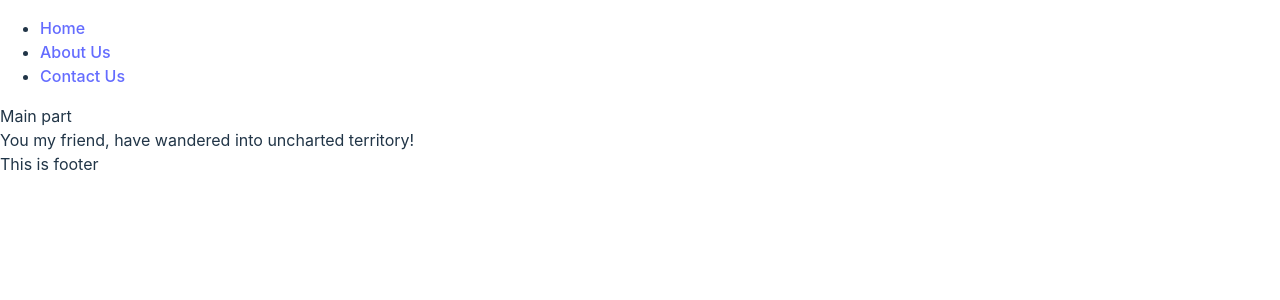
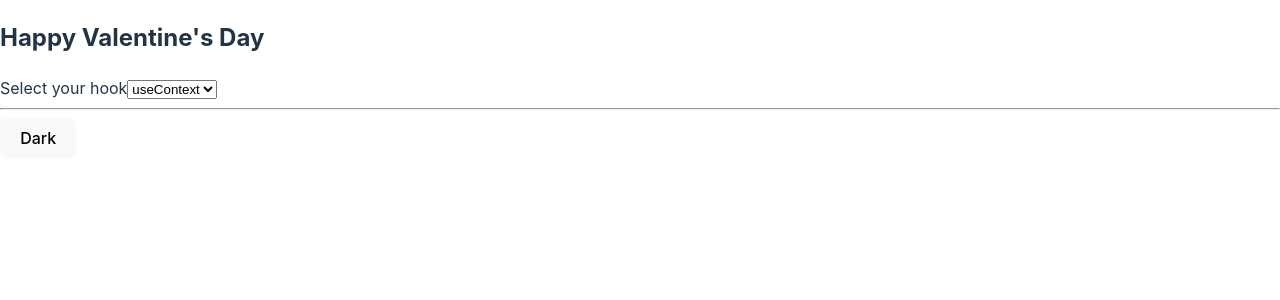
Before and after one commit to YKGupta/PEP-ReactJS-MongoDB, a React (Vite) app in the folder classwork/: page /blog/post1 in a window 1280 px wide. Shown: the top 300 px of the page. Built offline with nearby package versions, Linux system fonts and the light colour scheme.

Commit message:
Day 21- useContext and useMemo Hooks

```diff
--- a/classwork/src/App.jsx
+++ b/classwork/src/App.jsx
@@ -1,12 +1,23 @@
-import { Router } from 'react-router-dom';
+import { useState } from 'react';
 import './App.css';
-import Root from './Day 19/Root';
+import UseContextExample from './Day 21/useContextExample';
+import UseMemoExample from './Day 21/UseMemoExample';
 
 const App = () => {
+
+	const [ selectedHook, setSelectedHook ] = useState('useContext');
+
 	return (
-		<Router>
-			<Root />
-		</Router>
+		<div>
+			<h2>Happy Valentine&apos;s Day</h2>
+			<label htmlFor="hook">Select your hook</label>
+			<select name="hook" id="hook" value={selectedHook} onChange={(ev) => setSelectedHook(ev.target.value)}>
+				<option value="useContext">useContext</option>
+				<option value="useMemo">useMemo</option>
+			</select>
+			<hr />
+			{ selectedHook === 'useContext' ? <UseContextExample /> : <UseMemoExample /> }
+		</div>
 	);
 }
 
--- /dev/null
+++ b/classwork/src/Day 21/UseContextExample.jsx
@@ -0,0 +1,35 @@
+import { createContext, useContext, useState } from "react";
+
+const ThemeContext = createContext();
+
+const UseContextExample = () => {
+
+    const [ theme, setTheme ] = useState('light');
+
+    const toggleTheme = () => {
+        setTheme((prev) => prev === 'light' ? 'dark' : 'light');
+    }
+
+    return (
+        <ThemeContext.Provider value={{ theme, toggleTheme }}>
+            <Toolbar />
+        </ThemeContext.Provider>
+    )
+}
+
+const Toolbar = () => {
+    return (
+        <ThemeButton />
+    );
+};
+
+const ThemeButton = () => {
+
+    const { theme, toggleTheme } = useContext(ThemeContext);
+
+    return (
+        <button onClick={() => toggleTheme()}>{ theme === 'light' ? 'Dark' : 'Light' }</button>
+    );
+};
+
+export default UseContextExample;
--- /dev/null
+++ b/classwork/src/Day 21/UseMemoExample.jsx
@@ -0,0 +1,28 @@
+import { useMemo, useState } from "react";
+
+const UseMemoExample = () => {
+
+    const [ number, setNumber ] = useState(0);
+    const [ dark, setDark ] = useState(false);
+
+    const memoCalc = useMemo(() => {
+        return longFunction(number);
+    }, [number]);
+
+    return (
+        <div style={{ backgroundColor: dark ? "black" : "white"}}>
+            UseMEMO
+            <hr />
+            <input type="number" name="number" id="number" value={number} onChange={(ev) => setNumber(Number.parseInt(ev.target.value))} />
+            <h2>Calculation: {memoCalc}</h2>
+            <button onClick={() => setDark(prev => !prev)}>Toggle</button>
+        </div>
+    )
+}
+
+const longFunction = (num) => {
+    for(let i = 0; i < 1e9; i++);
+    return num;
+};
+
+export default UseMemoExample;
--- a/classwork/src/main.jsx
+++ b/classwork/src/main.jsx
@@ -1,42 +1,10 @@
 import { StrictMode } from 'react'
 import { createRoot } from 'react-dom/client'
 import './index.css'
-import Root from './Day 19/Root.jsx'
-import { createBrowserRouter, RouterProvider } from 'react-router-dom'
-import Home from './Day 19/Home.jsx'
-import About from './Day 19/About.jsx'
-import Contact from './Day 19/Contact.jsx'
-import Error from './Day 19/Error.jsx'
-import { RandomUserLoader } from './Day 19/RandomUserLoader.js'
-
-const Router = createBrowserRouter([
-	{
-		path: '/',
-		element: <Root />,
-		children: [
-			{
-				path: '/',
-				element: <Home />,
-				loader: RandomUserLoader
-			},
-			{
-				path: '/about',
-				element: <About />
-			},
-			{
-				path: '/contact',
-				element: <Contact />
-			},
-			{
-				path: '*',
-				element: <Error />
-			}
-		]
-	}
-]);
+import App from './App'
 
 createRoot(document.getElementById('root')).render(
 	<StrictMode>
-		<RouterProvider router={Router} />
+		<App />
 	</StrictMode>
 )
```
